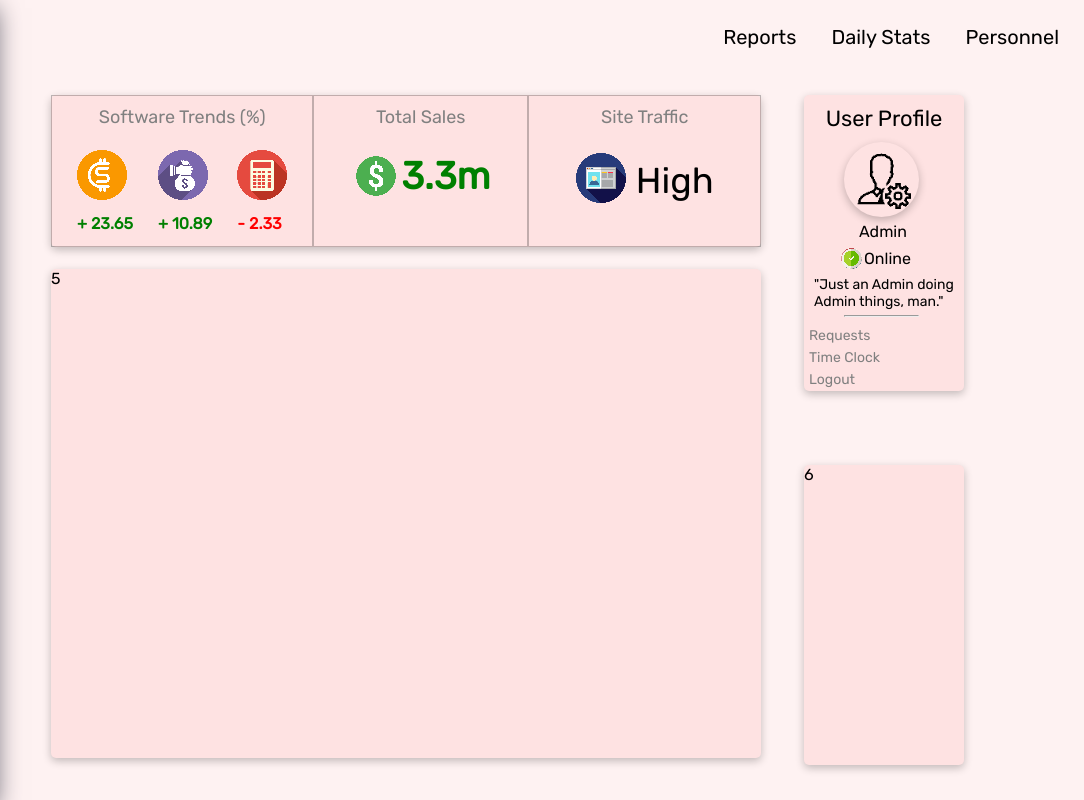
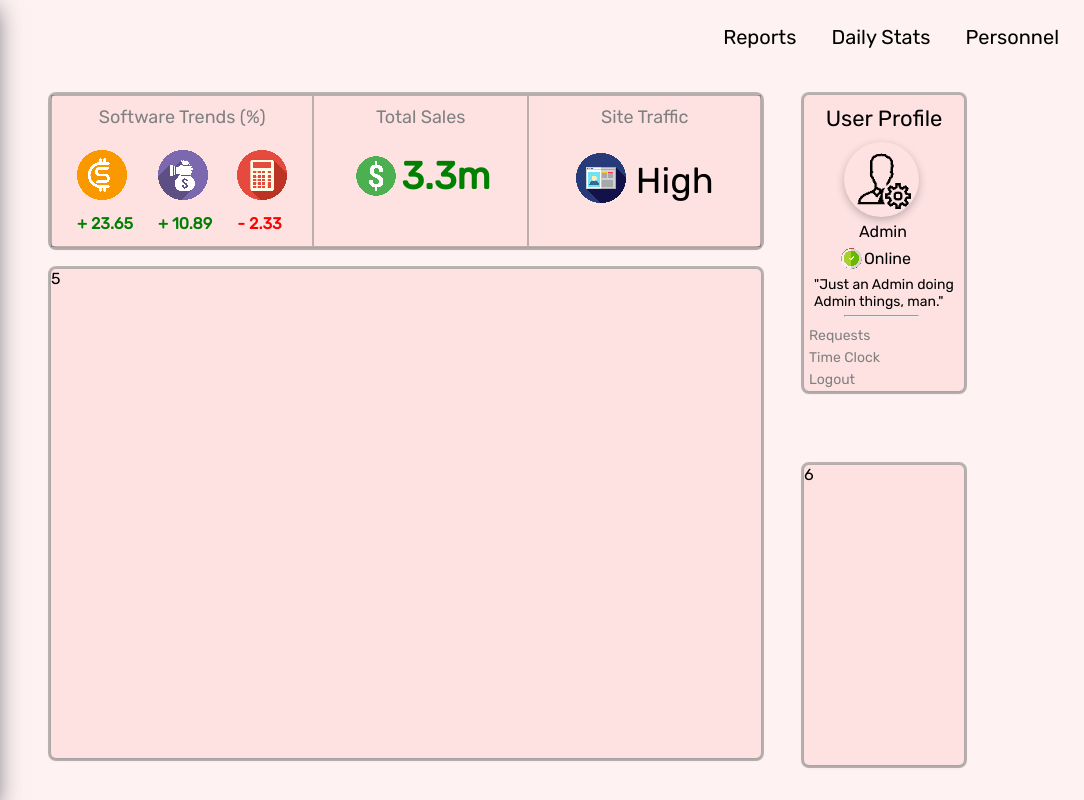
Before and after one commit to jakeisadev/admin-dashboard, a plain HTML site: page index.html in a window 1280 px wide. Shown: the full height of the page, 196-1280 px from the left. Drawn offline with Linux system fonts and the light colour scheme.

Commit message:
minor changes

```diff
--- a/index.html
+++ b/index.html
@@ -96,7 +96,7 @@
                 </div>
             </div>
         </div>
-        <div class="grid-item feed">
+        <div class="grid-item feed border">
             <div class="user-profile">User Profile
                 </div>
             <div class="user-profile-container">
--- a/styles.css
+++ b/styles.css
@@ -138,7 +138,7 @@ nav a:hover {
     max-width: 80%;
     max-height: 80%;
     border-radius: 5px;
-    box-shadow: rgba(0, 0, 0, 0.24) 0px 3px 8px;
+    box-shadow: rgba(0, 0, 0, 0.16) 0px 1px 4px, rgb(51, 51, 51, 0.32) 0px 0px 0px 3px;
     background-color: #fee2e2 ;
 }
 
```
